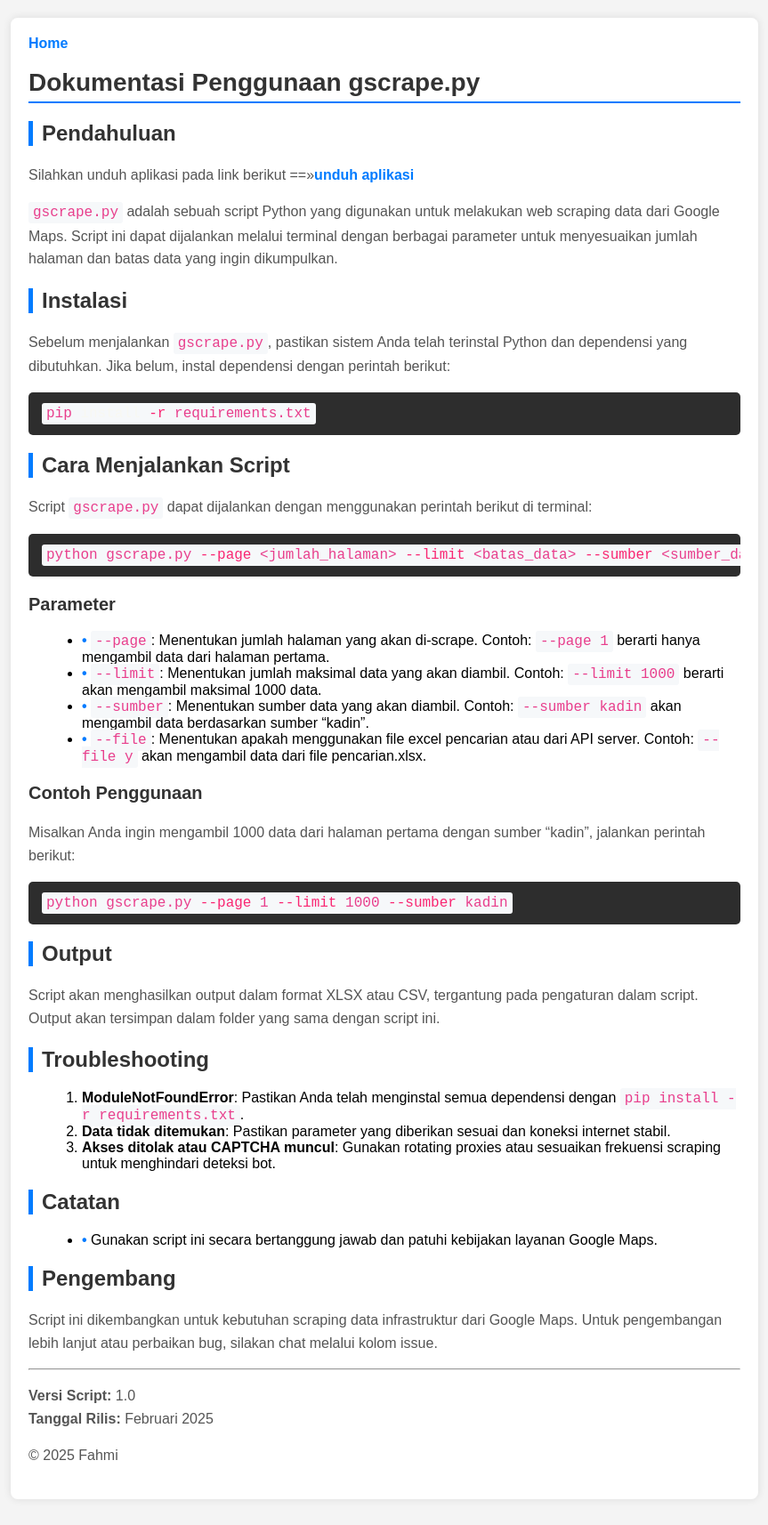
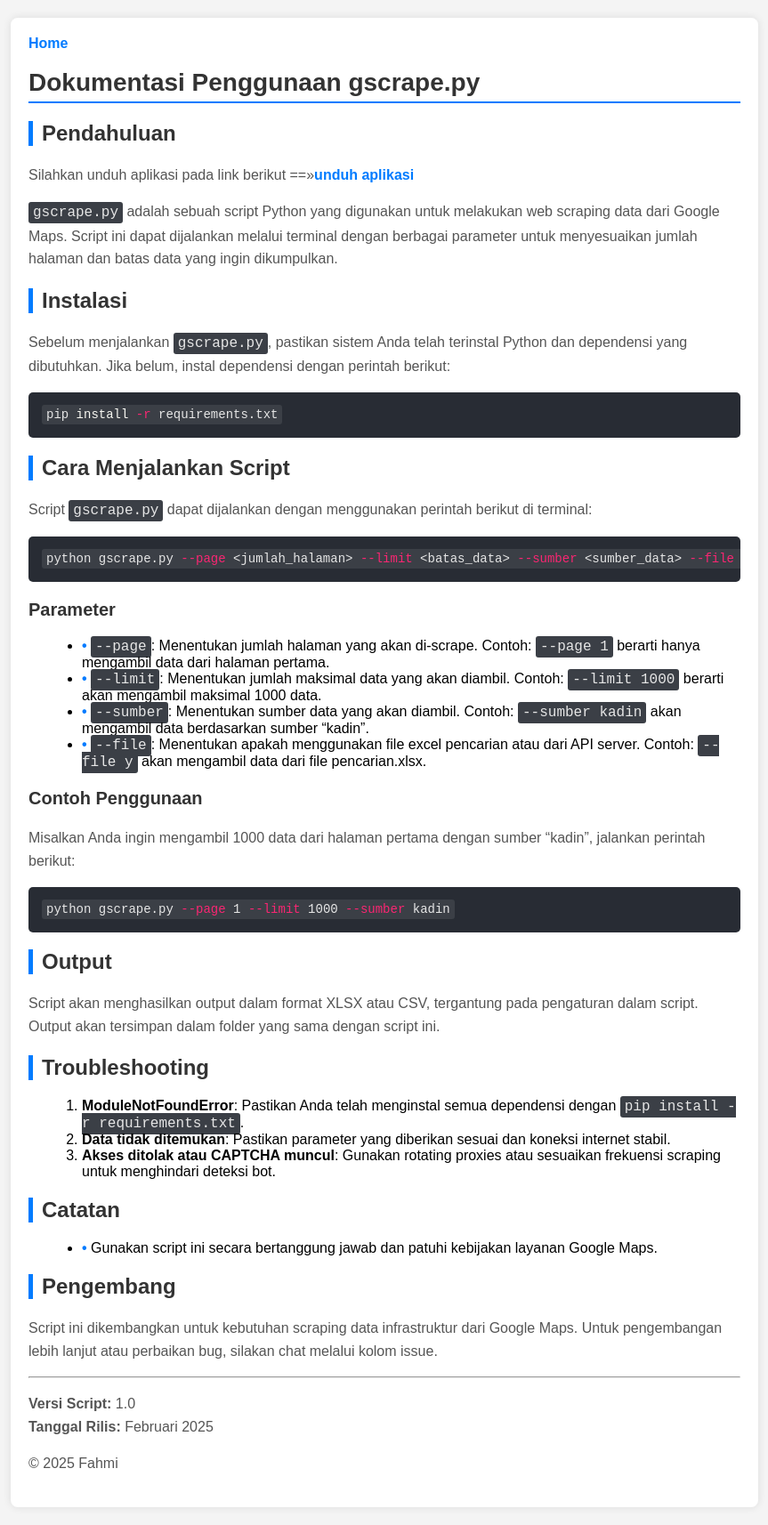
Before and after one commit to fahmimbps/fahmimbps.github.io, a Jekyll site: the page built from pages/gscrape.md, in a window 1280 px wide. Shown: the whole page at 89% size, without its empty margins (208-1071 px from the left). Built offline with Jekyll 4.4.1, drawn with Linux system fonts in a browser that asks for light colours.

Commit message:
Update style.css

```diff
--- a/assets/css/style.css
+++ b/assets/css/style.css
@@ -66,22 +66,24 @@ ul li::before {
 }
 
 /* Blok Kode */
-/* Styling untuk kode dalam teks */
+/* Blok kode dengan latar belakang gelap dan teks yang lebih kontras */
+pre {
+  background: #282c34;  /* Warna gelap lebih nyaman (mirip VS Code) */
+  color: #abb2bf;       /* Warna teks abu-abu terang agar mudah dibaca */
+  padding: 15px;
+  border-radius: 5px;
+  overflow-x: auto;
+  font-size: 14px;
+  line-height: 1.5;
+}
+
+/* Styling untuk teks kode dalam paragraf */
 code {
-  background: #f6f8fa;
-  color: #e83e8c;
+  background: #3b3f46;  /* Warna lebih gelap agar kontras dengan teks */
+  color: #e6e6e6;
   padding: 3px 5px;
   border-radius: 3px;
   font-family: "Courier New", monospace;
-}
-
-/* Styling untuk blok kode */
-pre {
-  background: #2d2d2d;  /* Warna abu-abu gelap */
-  color: #f8f8f2;
-  padding: 15px;
-  border-radius: 5px;
-  overflow-x: auto;
 }
 
 /* Warna untuk syntax highlight menggunakan Rouge */
```
